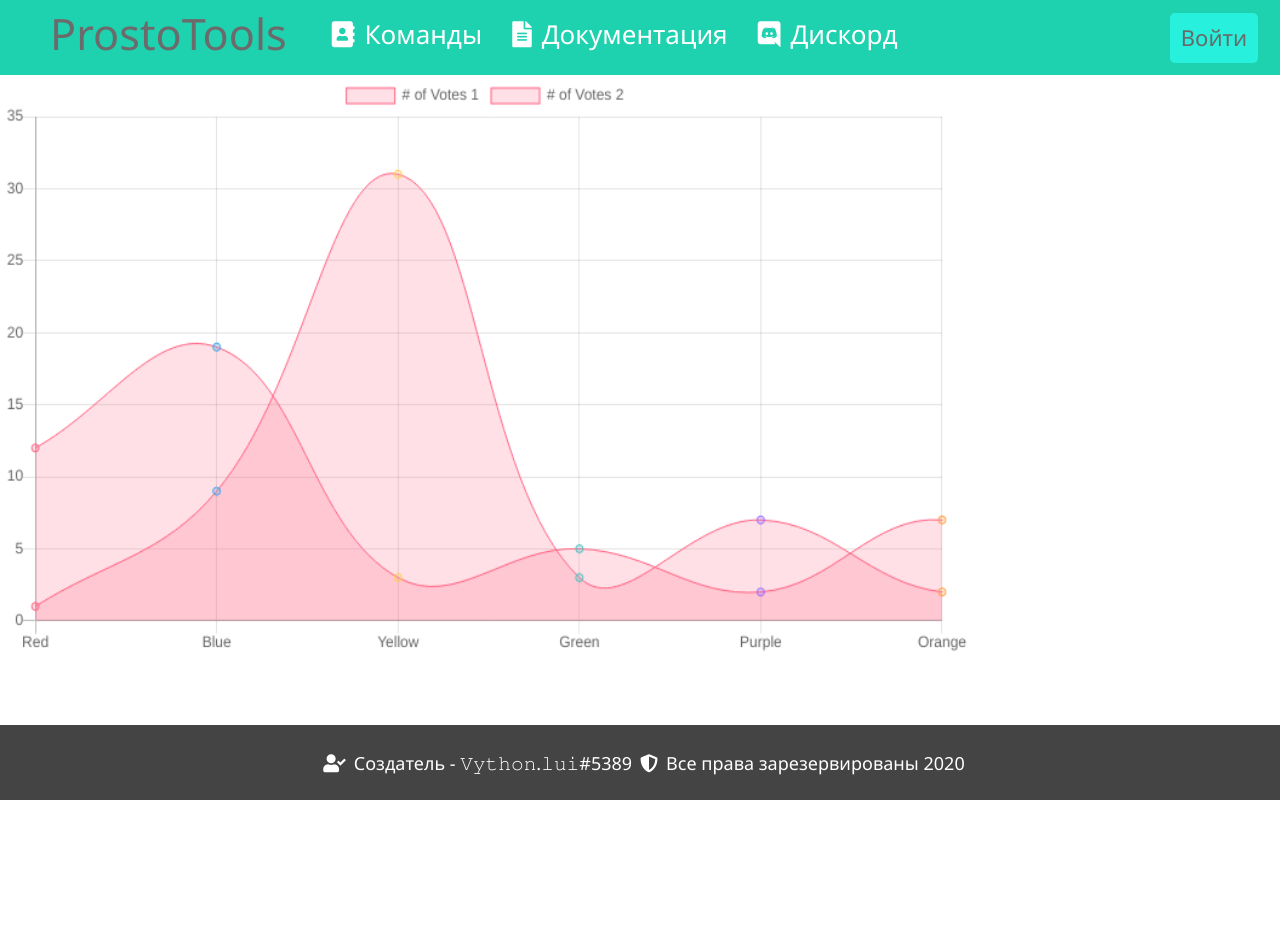
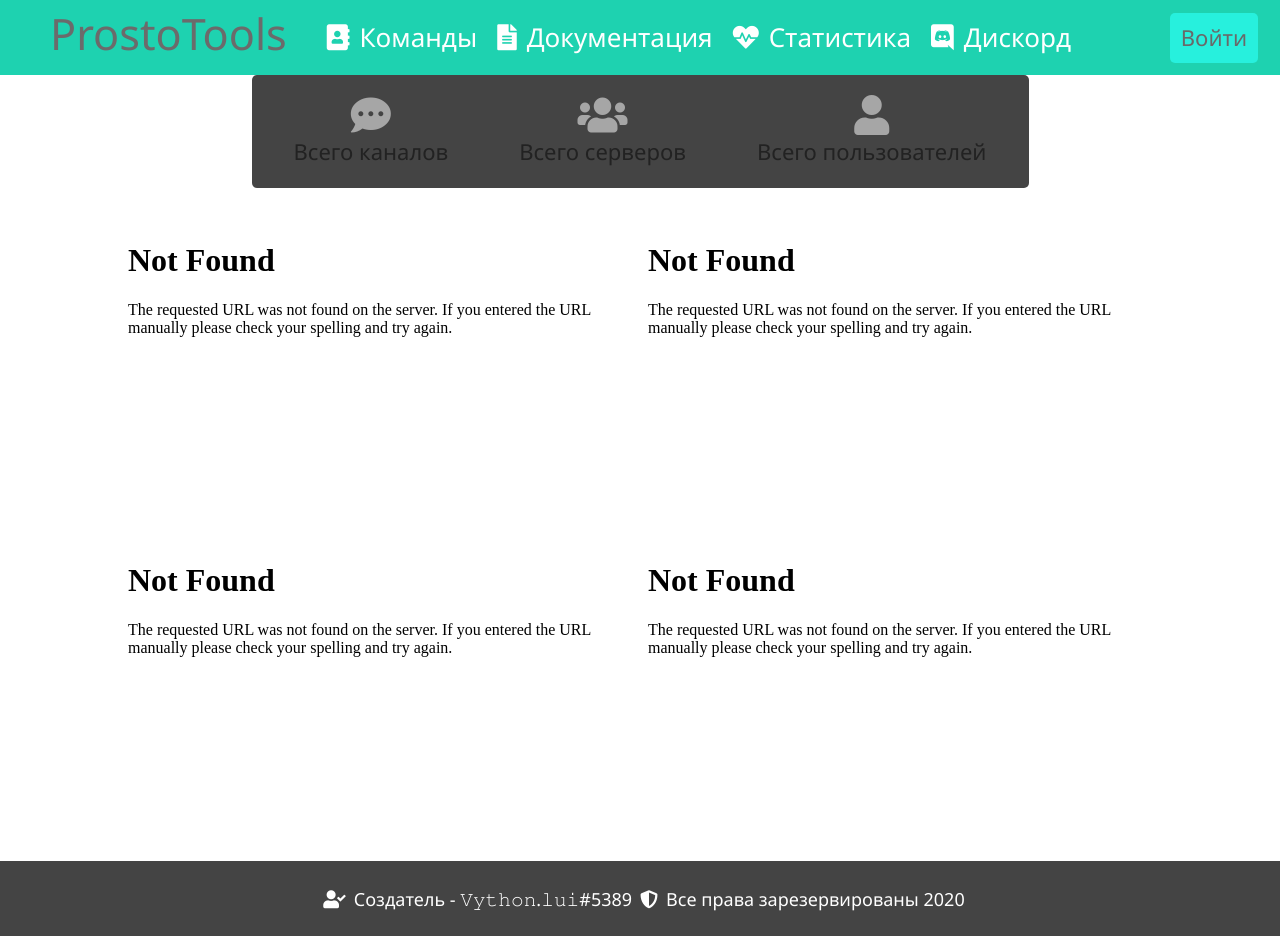
Before and after one commit to vadympop/ProstoTools, a Python web app: template Site/templates/stats.html in a window 1280 px wide. Before the commit the page ends 800 px from the top, so only its background shows below. Run offline with Jinja, Linux system fonts and the light colour scheme; the template is opened without the code that fills it, so the values that code supplies are empty; some libraries are stand-ins or nearby versions.

Commit message:
SITE::: Add bot stats with grafana AND edit site header

```diff
--- a/Site/static/css/main.css
+++ b/Site/static/css/main.css
@@ -65,11 +65,16 @@
 }
 
 .navigation{
-    padding-top: 1%;
+    display: flex;
+    justify-content: center;
 }
 
 .navigation ul{
+    display: flex;
+    align-items: center;
     list-style: none;
+    height: 75px;
+    margin-bottom: 0px;
 }
 
 .navigation > ul{
@@ -79,13 +84,15 @@
 
 .navigation > ul li a{
     display: block;
-    padding: 15px;
+    padding: 10px;
     font-size: 26px;
     color: #fff;
     text-decoration: none;
 }
 
 .navigation > ul li{
+    display: flex;
+    align-items: center;
     position: relative;
     transition: 0.1s;
 }
@@ -425,3 +432,42 @@
 .command_usage{
     color: #909090;
 }
+
+.global-stats{
+    width: 70%;
+    height: auto;
+    background-color: #444;
+    display: flex;
+    justify-content: center;
+    align-items: center;
+    flex-direction: row;
+    border-radius: 5px;
+    margin-bottom: 3%;
+}
+
+.global-stat{
+    display: flex;
+    flex-direction: column;
+    align-items: center;
+    padding: 20px;
+}
+
+.global-stat i{
+    font-size: 40px;
+    color: #a6a6a6;
+}
+
+.stat-guilds{
+    margin-left: 4%;
+    margin-right: 4%;
+}
+
+.global-count{
+    font-size: 28px;
+    color: #a6a6a6;
+}
+
+.global-stat-text{
+    font-size: 22px;
+    color: #222;
+}
--- a/Site/templates/base.html
+++ b/Site/templates/base.html
@@ -19,6 +19,7 @@
                     <ul>
                         <li><a href="/commands"><i class="fas fa-address-book"></i>Команды</a></li>
                         <li><a href="#"><i class="fas fa-file-alt"></i>Документация</a></li>
+                        <li><a href="/stats"><i class="fas fa-heartbeat"></i>Статистика</a></li>
                         <li><a href="https://discord.gg/Gs3FMhV"><i class="fab fa-discord"></i>Дискорд</a></li>
                     </ul>
                 </nav>
--- a/Site/templates/stats.html
+++ b/Site/templates/stats.html
@@ -8,68 +8,33 @@
 {% endblock %}
 
 {% block body %}
-<canvas id="myChart" width="800" height="450" style="width: 970px; height: 585px; display: block;"></canvas>
-<script src="https://cdn.jsdelivr.net/npm/chart.js@2.8.0"></script>
-<script>
-var ctx = document.getElementById('myChart').getContext('2d');
-var myChart = new Chart(ctx, {
-    type: 'line',
-    data: {
-        labels: ['Red', 'Blue', 'Yellow', 'Green', 'Purple', 'Orange'],
-        datasets: [{
-            label: '# of Votes 1',
-            data: [12, 19, 3, 5, 2, 7, 0],
-            backgroundColor: [
-                'rgba(255, 99, 132, 0.2)',
-                'rgba(54, 162, 235, 0.2)',
-                'rgba(255, 206, 86, 0.2)',
-                'rgba(75, 192, 192, 0.2)',
-                'rgba(153, 102, 255, 0.2)',
-                'rgba(255, 159, 64, 0.2)'
-            ],
-            borderColor: [
-                'rgba(255, 99, 132, 1)',
-                'rgba(54, 162, 235, 1)',
-                'rgba(255, 206, 86, 1)',
-                'rgba(75, 192, 192, 1)',
-                'rgba(153, 102, 255, 1)',
-                'rgba(255, 159, 64, 1)'
-            ],
-            borderWidth: 1
-        },
-        {
-            label: '# of Votes 2',
-            data: [1, 9, 31, 3, 7, 2, 4],
-            backgroundColor: [
-                'rgba(255, 99, 132, 0.2)',
-                'rgba(54, 162, 235, 0.2)',
-                'rgba(255, 206, 86, 0.2)',
-                'rgba(75, 192, 192, 0.2)',
-                'rgba(153, 102, 255, 0.2)',
-                'rgba(255, 159, 64, 0.2)'
-            ],
-            borderColor: [
-                'rgba(255, 99, 132, 1)',
-                'rgba(54, 162, 235, 1)',
-                'rgba(255, 206, 86, 1)',
-                'rgba(75, 192, 192, 1)',
-                'rgba(153, 102, 255, 1)',
-                'rgba(255, 159, 64, 1)'
-            ],
-            borderWidth: 1
-        }]
-    },
-    options: {
-        responsive: false,
-        scales: {
-            yAxes: [{
-                ticks: {
-                    beginAtZero: true
-                }
-            }]
-        }
-    }
-});
-</script>
+<div class="container d-flex justify-content-center">
+    <div class="global-stats">
+        <div class="global-stat stat-channels">
+            <i class="fas fa-comment-dots"></i>
+            <span class="global-stat-text text-channels">Всего каналов</span>
+            <span class="global-count count-channels">{{ bot_stats[0] }}</span>
+        </div>
+        <div class="global-stat stat-guilds">
+            <i class="fas fa-users"></i>
+            <span class="global-stat-text text-guilds">Всего серверов</span>
+            <span class="global-count count-guilds">{{ bot_stats[1] }}</span>
+        </div>
+        <div class="global-stat stat-users">
+            <i class="fas fa-user"></i>
+            <span class="global-stat-text text-users">Всего пользователей</span>
+            <span class="global-count count-users">{{ bot_stats[2] }}</span>
+        </div>
+    </div>
 
+</div>
+
+<div class="container d-flex justify-content-center">
+    <div class="wrap d-flex justify-content-center">
+        <iframe src="http://localhost:3000/d-solo/OXZnwZdMz/new-dashboard-copy?orgId=1&theme=light&panelId=2" width="520" height="320" frameborder="0"></iframe>
+        <iframe src="http://localhost:3000/d-solo/OXZnwZdMz/new-dashboard-copy?orgId=1&theme=light&panelId=4" width="520" height="320" frameborder="0"></iframe>
+        <iframe src="http://localhost:3000/d-solo/OXZnwZdMz/new-dashboard-copy?orgId=1&theme=light&panelId=10" width="520" height="320" frameborder="0"></iframe>
+        <iframe src="http://localhost:3000/d-solo/OXZnwZdMz/new-dashboard-copy?orgId=1&theme=light&panelId=6" width="520" height="320" frameborder="0"></iframe>
+    </div>
+</div>
 {% endblock %}
```
Also changed, not shown: Site/__init__.py (+1 -7 lines), Site/main.py (+6 -2 lines).
